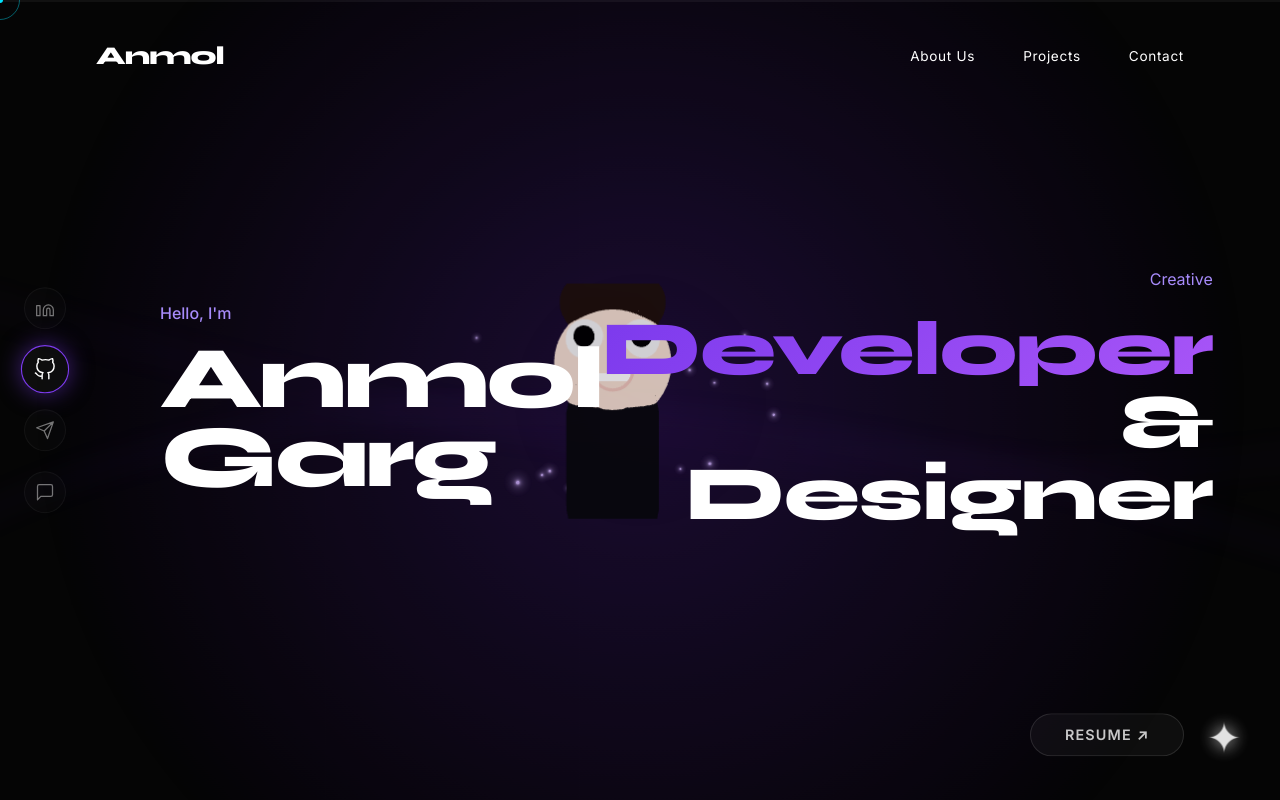
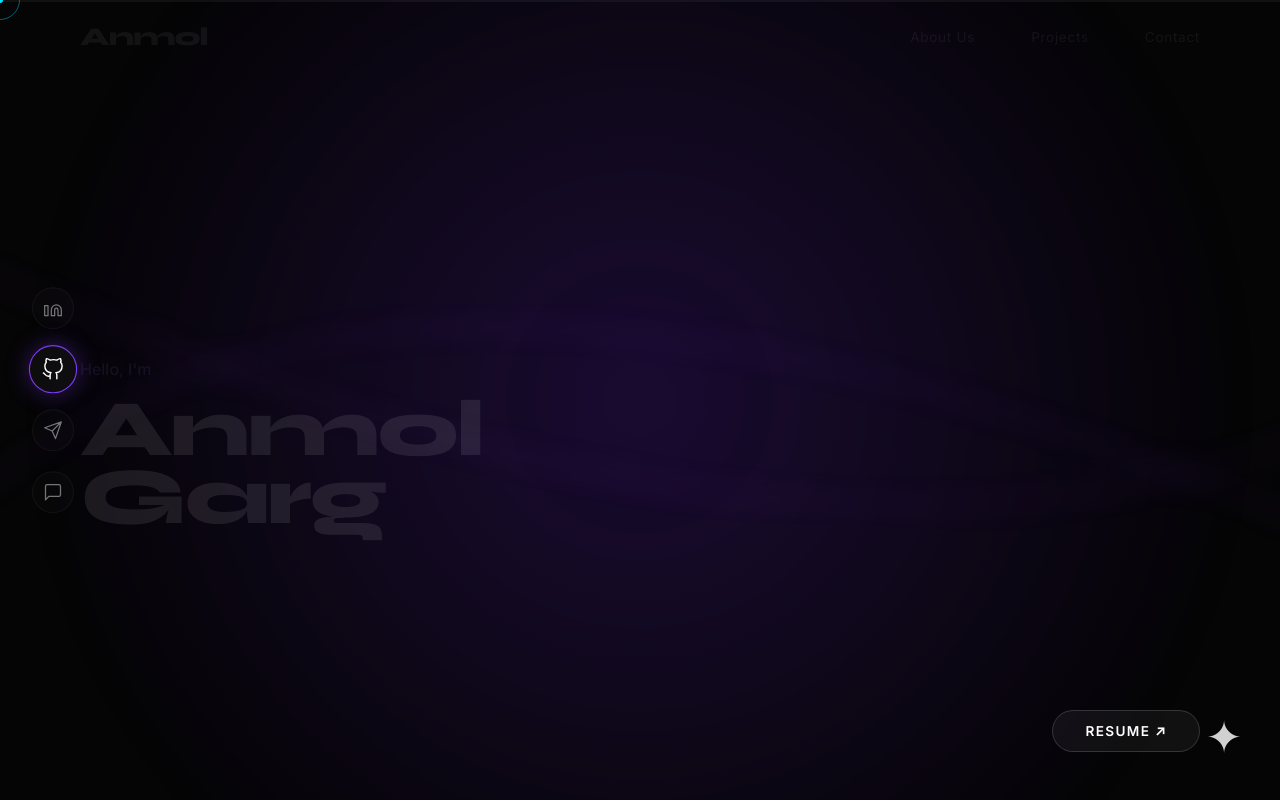
Before and after one commit to AnmolGarg8/portfolio, a React (Vite) app: page / in a window 1280 px wide. Shown: the top 800 px of the page. Built offline with nearby package versions, Linux system fonts and the light colour scheme.

Commit message:
Final: Absolute zero-overlap cinematic Hero with stable high-end CGI character

```diff
--- a/src/sections/Hero.jsx
+++ b/src/sections/Hero.jsx
@@ -14,7 +14,7 @@ const SocialIcon = ({ path, href, active }) => (
     justifyContent: 'center',
     borderRadius: '50%',
     border: active ? '1.8px solid #7C3AED' : '1px solid rgba(255, 255, 255, 0.1)',
-    boxShadow: active ? '0 0 20px rgba(124, 58, 237, 0.5)' : 'none',
+    boxShadow: active ? '0 0 20px rgba(124, 58, 237, 0.4)' : 'none',
     transform: active ? 'scale(1.15)' : 'scale(1)',
     zIndex: 10
   }} onMouseEnter={e => e.currentTarget.style.opacity = 1} onMouseLeave={e => !active && (e.currentTarget.style.opacity = 0.45)}>
@@ -25,15 +25,28 @@ const SocialIcon = ({ path, href, active }) => (
 );
 
 const Hero = () => {
-    const heroRef = useRef(null);
+    const leftRef = useRef(null);
+    const rightRef = useRef(null);
+    const centerRef = useRef(null);
+    const navRef = useRef(null);
 
     useEffect(() => {
-        // We'll trust App.jsx timeline or add local reveal if needed
-        // Since subagent reported target not found, let's ensure class names are exact.
+        const tl = gsap.timeline({ delay: 0.8 });
+
+        // Staggered Fade Up Reveal
+        tl.from(navRef.current, { y: -20, opacity: 0, duration: 0.8, ease: 'power2.out' })
+          .from([leftRef.current, rightRef.current], {
+                y: 50,
+                opacity: 0,
+                duration: 1.2,
+                stagger: 0.3,
+                ease: 'expo.out'
+          }, '-=0.4')
+          .from(centerRef.current, { scale: 0.9, opacity: 0, duration: 1.5, ease: 'power4.out' }, '-=1');
     }, []);
 
   return (
-    <section className="hero" id="home" ref={heroRef} style={{
+    <section className="hero" id="home" style={{
       minHeight: '100vh',
       width: '100%',
       position: 'relative',
@@ -42,9 +55,9 @@ const Hero = () => {
       display: 'flex',
       flexDirection: 'column',
       justifyContent: 'center',
-      padding: '0 8rem'
+      padding: '0 5rem'
     }}>
-      {/* Background Spotlight Halo with Breathe-Breathe Animation */}
+      {/* Background Spotlight Halo Glow (Breathe Animation) */}
       <div style={{
         position: 'absolute',
         left: '50%',
@@ -52,119 +65,121 @@ const Hero = () => {
         transform: 'translate(-50%, -50%)',
         width: '120vw',
         height: '110vh',
-        background: 'radial-gradient(circle at center, rgba(91, 33, 182, 0.28) 0%, transparent 65%)',
+        background: 'radial-gradient(circle at center, rgba(91, 33, 182, 0.3) 0%, transparent 65%)',
         pointerEvents: 'none',
         zIndex: 0,
-        animation: 'spotlight-breathe 6s infinite ease-in-out'
+        animation: 'halo-breathe 5s infinite ease-in-out'
       }} />
 
       {/* Aurora light wisps streaks layer */}
-      <div style={{ position: 'absolute', inset: 0, pointerEvents: 'none', zIndex: 1, opacity: 0.25 }}>
+      <div style={{ position: 'absolute', inset: 0, pointerEvents: 'none', zIndex: 1, opacity: 0.3 }}>
         <svg width="100%" height="100%" viewBox="0 0 1440 800" preserveAspectRatio="none">
-          <filter id="wisps-glow">
+          <filter id="aurora-glow">
             <feGaussianBlur in="SourceGraphic" stdDeviation="15" />
           </filter>
-          <path d="M-200,600 Q400,200 1640,600" stroke="#7C3AED" strokeWidth="3" fill="none" filter="url(#wisps-glow)" style={{ animation: 'wisps-float 15s infinite alternate linear' }} />
-          <path d="M1640,250 Q1000,550 -200,250" stroke="#A855F7" strokeWidth="2.5" fill="none" filter="url(#wisps-glow)" style={{ animation: 'wisps-float 18s infinite alternate-reverse linear' }} />
+          <path d="M-100,550 Q400,100 1540,550" stroke="#7C3AED" strokeWidth="3" fill="none" filter="url(#aurora-glow)" style={{ animation: 'aurora-shift 12s infinite alternate ease-in-out' }} />
+          <path d="M1540,250 Q1000,650 -100,250" stroke="#A855F7" strokeWidth="2.5" fill="none" filter="url(#aurora-glow)" style={{ animation: 'aurora-shift 15s infinite alternate-reverse ease-in-out' }} />
         </svg>
       </div>
 
       <style>{`
-        @keyframes spotlight-breathe { 0%, 100% { opacity: 0.7; transform: translate(-50%, -50%) scale(1); } 50% { opacity: 1; transform: translate(-50%, -50%) scale(1.1); } }
-        @keyframes wisps-float { 0% { transform: scale(1) translate(0,0) rotate(0deg); } 100% { transform: scale(1.2) translate(50px,-30px) rotate(2deg); } }
-        @keyframes star-pulse { 0%, 100% { opacity: 0.3; transform: scale(0.9); } 50% { opacity: 0.9; transform: scale(1.1); filter: drop-shadow(0 0 8px #fff); } }
+        @keyframes halo-breathe { 0%, 100% { opacity: 0.6; transform: translate(-50%, -50%) scale(1); } 50% { opacity: 0.9; transform: translate(-50%, -50%) scale(1.1); } }
+        @keyframes aurora-shift { 0% { transform: scale(1) translate(0,0) rotate(0deg); } 100% { transform: scale(1.1) translate(40px,-20px) rotate(2deg); } }
+        @keyframes star-pulse { 0%, 100% { opacity: 0.4; transform: scale(1); } 50% { opacity: 0.9; transform: scale(1.2); } }
       `}</style>
 
       {/* Transparent Minimal Navbar */}
-      <div className="nav-container" style={{ position: 'absolute', top: '2.5rem', left: '6rem', right: '6rem', display: 'flex', justifyContent: 'space-between', alignItems: 'center', zIndex: 100 }}>
+      <div ref={navRef} style={{ position: 'absolute', top: '2.5rem', left: '5rem', right: '5rem', display: 'flex', justifyContent: 'space-between', alignItems: 'center', zIndex: 100 }}>
         <div style={{ fontFamily: 'Syne, sans-serif', fontWeight: 800, fontSize: '1.6rem', color: '#fff', letterSpacing: '-1px' }}>Anmol</div>
-        <div style={{ display: 'flex', gap: '3rem', fontFamily: 'Inter, sans-serif', fontSize: '0.85rem', color: 'white', letterSpacing: '0.05em', fontWeight: 400 }}>
+        <div style={{ display: 'flex', gap: '3.5rem', fontFamily: 'Inter, sans-serif', fontSize: '0.85rem', color: 'white', letterSpacing: '0.05em', fontWeight: 400 }}>
            <a href="#about" style={{ color: 'inherit', textDecoration: 'none' }}>About Us</a>
            <a href="#work" style={{ color: 'inherit', textDecoration: 'none' }}>Projects</a>
            <a href="#contact" style={{ color: 'inherit', textDecoration: 'none' }}>Contact</a>
         </div>
       </div>
 
-      {/* Main Split Layout Interface */}
-      <div style={{ display: 'flex', justifyContent: 'space-between', alignItems: 'center', height: '100%', position: 'relative', width: '100%' }}>
-        {/* Left Column (Anmol Garg) */}
-        <div style={{ flex: '0 0 35%', zIndex: 10, paddingLeft: '2rem' }}>
-          <span className="hero-eyebrow" style={{
+      {/* SPLIT HERO LAYOUT (Character as Divider) */}
+      <div style={{ display: 'flex', justifyContent: 'space-between', alignItems: 'center', width: '100%', height: '100%', position: 'relative' }}>
+        {/* Left Typography Column - NO OVERLAP */}
+        <div ref={leftRef} style={{ flex: '0 0 28%', zIndex: 10 }}>
+          <span style={{
              color: '#A78BFA',
              fontFamily: 'Inter, sans-serif',
              fontSize: '1rem',
              fontWeight: 500,
              marginBottom: '1rem',
-             display: 'block',
-             opacity: 1 // Managed by App.jsx
+             display: 'block'
           }}>Hello, I'm</span>
-          <h1 className="hero-name" style={{
+          <h1 style={{
             fontFamily: 'Syne, sans-serif',
             fontWeight: 800,
-            fontSize: '5.5rem',
-            lineHeight: '0.9',
+            fontSize: '5rem',
+            lineHeight: '0.85',
             color: '#FFFFFF',
             margin: 0,
             display: 'flex',
             flexDirection: 'column',
-            letterSpacing: '-3px'
+            letterSpacing: '-2.5px'
           }}>
-            <span className="word">Anmol</span>
-            <span className="word">Garg</span>
+            <span>Anmol</span>
+            <span>Garg</span>
           </h1>
         </div>
 
-        {/* Center CGI Highlight - CHARACTER FOCAL POINT */}
-        <div className="hero-visual" style={{
-          position: 'absolute',
-          left: '50%',
-          top: '55%',
-          transform: 'translate(-50%, -50%)',
-          width: '550px',
+        {/* Center CGI Focal Point - DIVIDER SPACE */}
+        <div ref={centerRef} className="hero-visual" style={{
+          flex: '0 0 35%', // Explicit center space
           height: '100%',
-          zIndex: 5,
-          pointerEvents: 'none',
-          opacity: 1 // Managed by App.jsx
+          display: 'flex',
+          justifyContent: 'center',
+          alignItems: 'center',
+          position: 'relative',
+          zIndex: 5
         }}>
-           <Character />
+           <div style={{ width: '550px', height: '100%' }}>
+             <Character />
+           </div>
         </div>
 
-        {/* Right Column (Developer & Designer) */}
-        <div style={{ flex: '0 0 35%', textAlign: 'right', zIndex: 10, paddingRight: '2rem' }}>
-           <span className="hero-role-label" style={{ color: '#A78BFA', fontFamily: 'Inter, sans-serif', fontSize: '1rem', marginBottom: '1.5rem', display: 'block' }}>Creative</span>
-           <h2 className="hero-role" style={{
+        {/* Right Typography Column - NO OVERLAP */}
+        <div ref={rightRef} style={{ flex: '0 0 28%', textAlign: 'right', zIndex: 10 }}>
+           <span style={{ color: '#A78BFA', fontFamily: 'Inter, sans-serif', fontSize: '1rem', marginBottom: '1.2rem', display: 'block' }}>Creative</span>
+           <h2 style={{
              fontFamily: 'Syne, sans-serif',
              fontWeight: 800,
-             fontSize: '4.8rem',
-             lineHeight: '0.95',
+             fontSize: '4.5rem',
+             lineHeight: '1',
              margin: 0,
              display: 'flex',
              flexDirection: 'column',
-             letterSpacing: '-1.5px',
-             opacity: 1 // Managed by App.jsx
+             letterSpacing: '-1.5px'
            }}>
-             <span className="gradient-text">Developer</span>
+             <span className="gradient-text" style={{
+                background: 'linear-gradient(to right, #7C3AED, #C084FC)',
+                WebkitBackgroundClip: 'text',
+                WebkitTextFillColor: 'transparent',
+                display: 'inline-block'
+             }}>Developer</span>
              <span style={{ color: '#FFFFFF' }}>& Designer</span>
            </h2>
         </div>
       </div>
 
-      {/* Social Indicator Pillar (Left Edge) */}
-      <div className="hero-meta" style={{ position: 'absolute', left: '1.5rem', top: '50%', transform: 'translateY(-50%)', display: 'flex', flexDirection: 'column', gap: '1.2rem', zIndex: 100, opacity: 1 }}>
+      {/* Support Interface Elements (Socials & Anchor) */}
+      <div style={{ position: 'absolute', left: '2rem', top: '50%', transform: 'translateY(-50%)', display: 'flex', flexDirection: 'column', gap: '1.2rem', zIndex: 100 }}>
           <SocialIcon path="M16 8a6 6 0 0 1 6 6v7h-4v-7a2 2 0 0 0-2-2 2 2 0 0 0-2 2v7h-4v-7a6 6 0 0 1 6-6z M2 9h4v12H2z" href="#" />
           <SocialIcon path="M9 19c-5 1.5-5-2.5-7-3m14 6v-3.87a3.37 3.37 0 0 0-.94-2.61c3.14-.35 6.44-1.54 6.44-7A5.44 5.44 0 0 0 20 4.77 5.07 5.07 0 0 0 19.91 1S18.73.65 16 2.48a13.38 13.38 0 0 0-7 0C6.27.65 5.09 1 5.09 1A5.07 5.07 0 0 0 5 4.77a5.44 5.44 0 0 0-1.5 3.78c0 5.42 3.3 6.61 6.44 7A3.37 3.37 0 0 0 9 18.13V22" href="#" active />
-          <SocialIcon path="M22 2L11 13M22 2l-7 20-4-9-9-4 20-7z" href="#" /> {/* Telegram/Send */}
+          <SocialIcon path="M22 2L11 13M22 2l-7 20-4-9-9-4 20-7z" href="#" />
           <SocialIcon path="M21 15a2 2 0 0 1-2 2H7l-4 4V5a2 2 0 0 1 2-2h14a2 2 0 0 1 2 2z" href="#" />
       </div>
 
-      {/* Pill-shaped Resume CTA */}
-      <div className="hero-ctas" style={{ position: 'absolute', bottom: '3rem', right: '6rem', zIndex: 100, opacity: 1 }}>
+      <div style={{ position: 'absolute', bottom: '3rem', right: '5rem', display: 'flex', alignItems: 'center', gap: '3rem', zIndex: 100 }}>
         <a href="#" style={{
           fontFamily: 'Inter, sans-serif',
           color: '#FFFFFF',
-          fontSize: '0.9rem',
+          fontSize: '0.85rem',
           fontWeight: 600,
-          padding: '12px 34px',
+          padding: '12px 32px',
           backgroundColor: 'rgba(255, 255, 255, 0.05)',
           border: '1px solid rgba(255, 255, 255, 0.15)',
           borderRadius: '50px',
@@ -172,13 +187,13 @@ const Hero = () => {
           display: 'flex',
           alignItems: 'center',
           gap: '1rem',
-          letterSpacing: '0.08em'
+          letterSpacing: '0.1em'
         }}>
           RESUME ↗
         </a>
       </div>
 
-      {/* Decorative Signature Glyph ✦ */}
+      {/* Pulse Star Glyph */}
       <div style={{
         position: 'absolute',
         bottom: '2.5rem',
@@ -187,7 +202,7 @@ const Hero = () => {
         fontSize: '2.4rem',
         opacity: 0.6,
         zIndex: 10,
-        animation: 'star-pulse 3.5s infinite ease-in-out'
+        animation: 'star-pulse 3s infinite ease-in-out'
       }}>✦</div>
     </section>
   );
```
